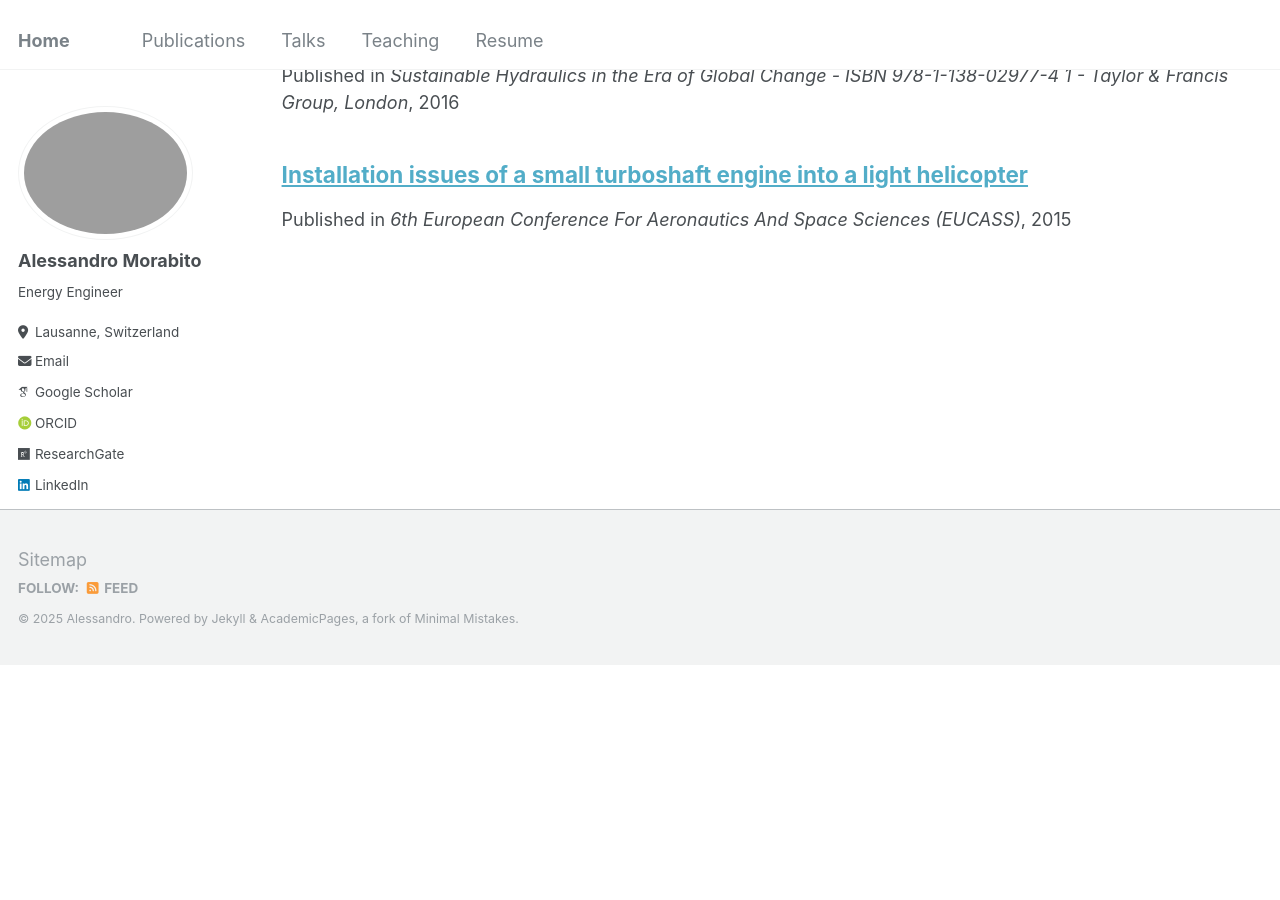
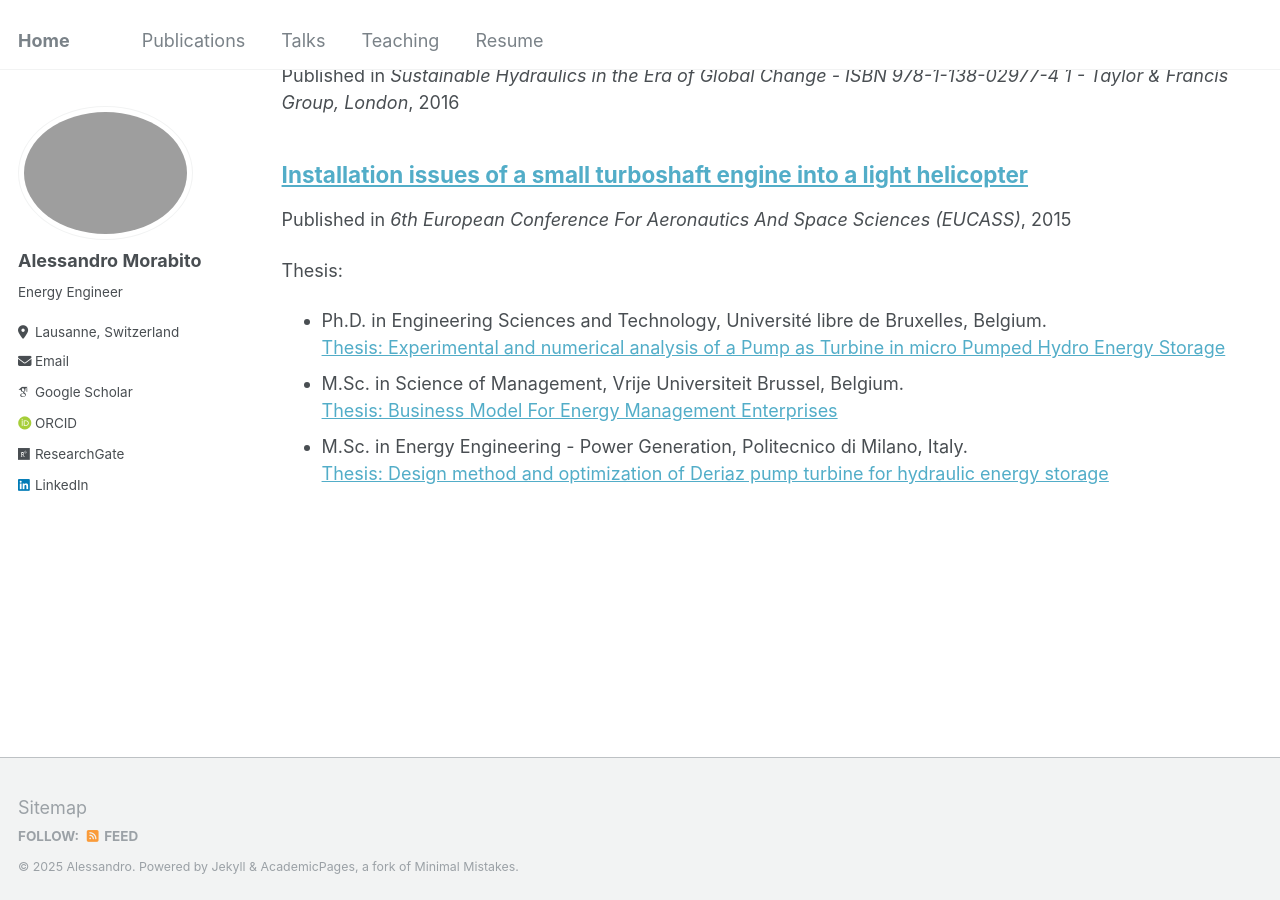
Before and after one commit to morabito-a/info, a Jekyll site: the page built from _pages/publications.md, in a window 1280 px wide and 900 px high, scrolled down 1625 px. Built offline with Jekyll 4.4.1, drawn with Linux system fonts in a browser that asks for light colours; some web fonts are replaced; before the commit the page ends 2289 px from its top, so only the background shows below that.

Commit message:
Update publications.md

```diff
--- a/_pages/publications.md
+++ b/_pages/publications.md
@@ -14,3 +14,13 @@ author_profile: true
 {% for post in site.publications reversed %}
   {% include archive-single.html %}
 {% endfor %}
+
+Thesis:
+
+* Ph.D. in Engineering Sciences and Technology, Université libre de Bruxelles, Belgium.<br>
+[Thesis: Experimental and numerical analysis of a Pump as Turbine in micro Pumped Hydro Energy Storage
+](https://difusion.ulb.ac.be/vufind/Record/ULB-DIPOT:oai:dipot.ulb.ac.be:2013/326182/Holdings)
+* M.Sc. in Science of Management, Vrije Universiteit Brussel, Belgium.<br>
+[Thesis: Business Model For Energy Management Enterprises](https://www.researchgate.net/publication/352216001_Business_Model_For_Energy_Management_Enterprises?channel=doi&linkId=60bf6773458515bfdb5014bf&showFulltext=true)
+* M.Sc. in Energy Engineering - Power Generation, Politecnico di Milano, Italy.<br>
+[Thesis: Design method and optimization of Deriaz pump turbine for hydraulic energy storage](https://www.politesi.polimi.it/handle/10589/93737)
```
